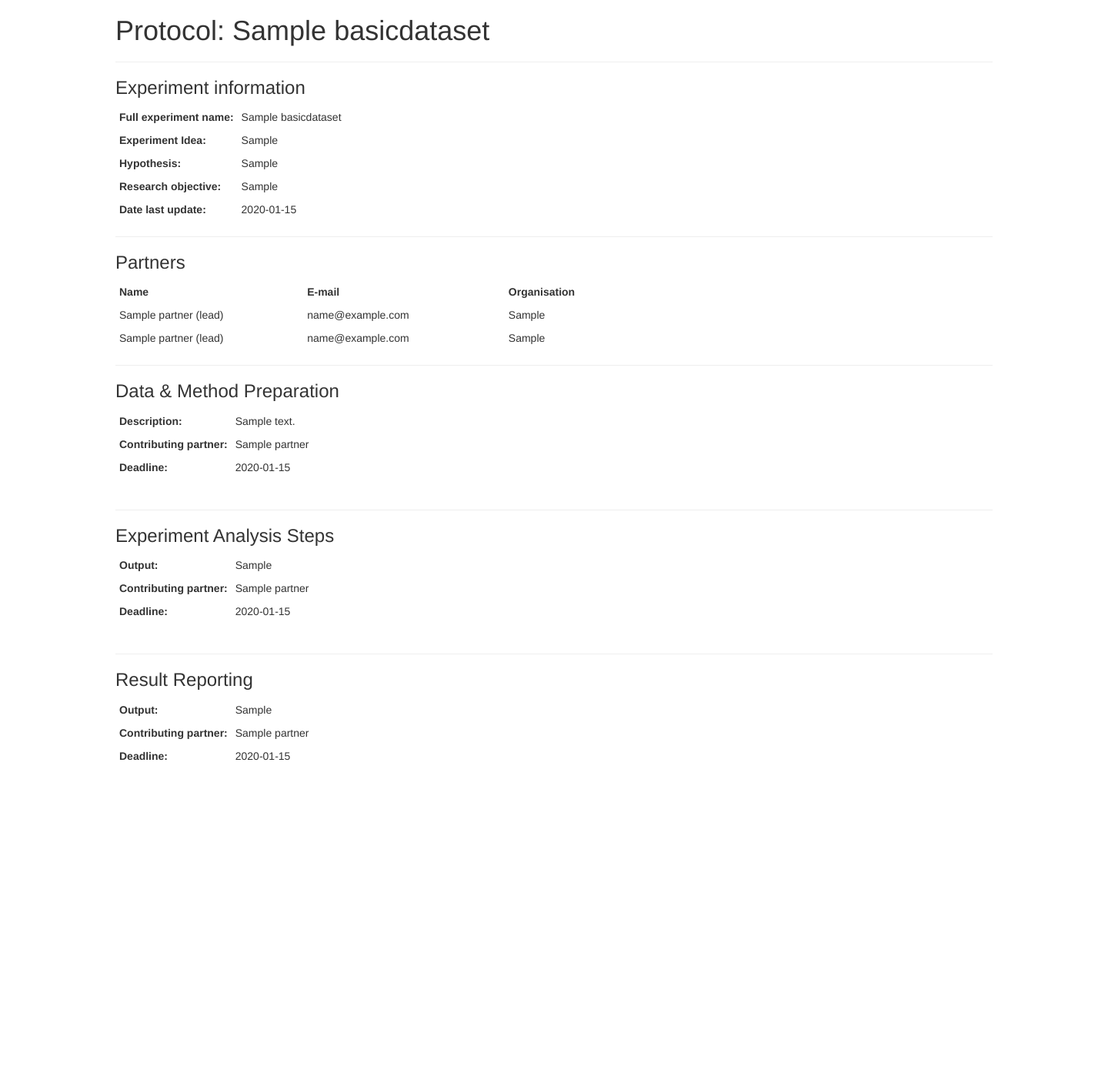
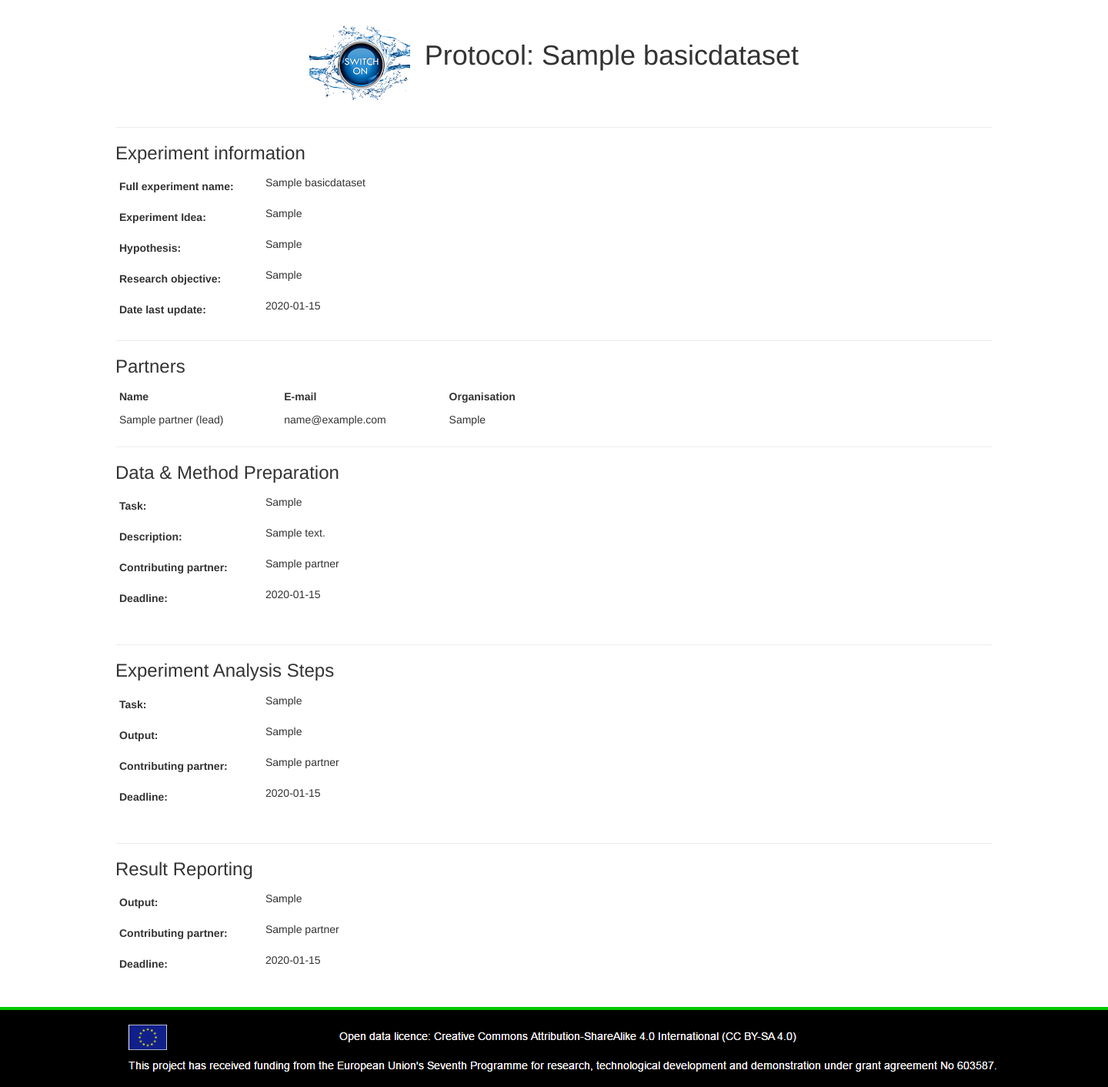
Before and after one commit to beekhuiz/ProtocolTool, a Django app: page /view/1/ in a window 1440 px wide. Shown: the whole page at 77% size. Before the commit the page ends 988 px from the top, so only its background shows below. Run offline with Django 3.2, Linux system fonts and the light colour scheme; tables that the repository leaves empty hold one stand-in row (values such as "Sample post"); parts of the project's set-up code (start-up, migrations or seed data) failed here and were passed over; some libraries are stand-ins or nearby versions.

Commit message:
Improved styling of View HTML

```diff
--- a/protocoltool/forms.py
+++ b/protocoltool/forms.py
@@ -58,7 +58,6 @@ class PartnerForm(forms.ModelForm):
             'organisation': TextInput(
                 attrs={'class': 'form-control input-sm'}
             ),
-
         }
 
 
--- a/protocoltool/static/css/style.css
+++ b/protocoltool/static/css/style.css
@@ -1,19 +1,35 @@
-/*tbody tr.highlight td {
-    background-color: rgb(255,255,0);
-}*/
+html {
+    position: relative;
+    min-height: 100%;
+}
+body {
+    margin: 0 0 100px; /* bottom = footer height */
+}
 
 tr:hover td {
     background:rgb(250,250,180)
 }
 
-/*.table-hover tbody tr:hover td, .table-hover tbody tr:hover th {
-  background-color: #fcf8e3;
-}*/
+.row {
+    margin-top: 8px;
+    margin-bottom: 8px;
+}
 
+.table-hover {
+    display:block;
+    max-height:560px;
+    overflow-y:auto;
+}
 a, a:link, a:visited, a:hover, a:active {
 	color:inherit;
 	text-decoration: none;
  }
+
+thead, tbody tr {
+    display:table;
+    width:100%;
+    table-layout:fixed;
+}
 
 .switchon-header {
     display: block;
@@ -29,59 +45,22 @@ a, a:link, a:visited, a:hover, a:active {
          margin-left: 15px;
 }
 
-.row {
-    margin-top: 8px;
-    margin-bottom: 8px;
-}
-
-.table-hover {
-    display:block;
-    max-height:560px;
-    overflow-y:auto;
-}
-
-thead, tbody tr {
-    display:table;
-    width:100%;
-    table-layout:fixed;
-}
-
 thead {
     background-color: rgb(38,90,136);
     color: white;
 }
-
-
-#sidebar {
-    border-left-style: dashed;
-    border-color: #b2cbe5;
-}
-
-#not-active {
-    color: #9dabb9;
-    cursor: default;
-    pointer-events: none;
-}
-
-#footer {
-    height: 100px;
-  }
-
 
 .error {
     background-color : Bisque;
     border: 2px solid Crimson;
 }
 
-#addButton {
-    vertical-align: bottom;
-}
-
-#meta_table th {
-    text-align: right;
-}
-
 .switchonfooter {
+    position:absolute;
+    bottom:0;
+    left:0;
+    height: 100px;
+    width: 100%;
     box-shadow: 0 -4px 0 rgb(0,200,0);
     background: black;
 }
@@ -89,28 +68,6 @@ thead {
 .switchonfooterimage {
     display: block;
     margin: auto;
-}
-
-/* form css */
-.meta_table th {
-    text-align: right;
-}
-
-#noscript-padding {
-    padding-top: 1.9em;
-}
-
-#noscript-warning {
-    background-color: #ae0000;
-    color: #fff;
-    font-size: 120%;
-    font-weight: bold;
-    left: 0;
-    padding: 5px 0;
-    position: fixed;
-    text-align: center;
-    top: 0;
-    width: 100%;
 }
 
 .alert .glyphicon {
--- a/protocoltool/static/javascript/viewprotocol.js
+++ b/protocoltool/static/javascript/viewprotocol.js
@@ -6,16 +6,18 @@ function writeLabelLine(tablebody, label, text){
             '<td class="col-md-10">' + text + '</td></tr>')
 }
 
-function writePartnerLine(name, email, organisation, lead){
-
-     var leadText = ""
-     if(lead == 'True'){
-        leadText = " (lead)"
-     }
-
-      $("#partnerTable > tbody").append(
-            '<tr>' +
-            '<td class="col-md-2">' + name + leadText + '</td>' +
-            '<td class="col-md-2">' + email + '</td>' +
-            '<td class="col-md-2">' + organisation + '</td></tr>')
-}
+//function writePartnerLine(tablebody, name, email, organisation, lead){
+//
+//    console.log("Added partner")
+//
+//     var leadText = ""
+//     if(lead == 'True'){
+//        leadText = " (lead)"
+//     }
+//
+//     $(tablebody).append(
+//            '<tr>' +
+//            '<td class="col-md-2">' + name + leadText + '</td>' +
+//            '<td class="col-md-2">' + email + '</td>' +
+//            '<td class="col-md-2">' + organisation + '</td></tr>')
+//}
--- a/protocoltool/templates/protocoltool/viewprotocol.html
+++ b/protocoltool/templates/protocoltool/viewprotocol.html
@@ -11,21 +11,24 @@
             <link rel="stylesheet" href="https://maxcdn.bootstrapcdn.com/bootstrap/3.3.6/css/bootstrap.min.css" integrity="sha384-1q8mTJOASx8j1Au+a5WDVnPi2lkFfwwEAa8hDDdjZlpLegxhjVME1fgjWPGmkzs7" crossorigin="anonymous">
 
             {% load staticfiles %}
+            <link rel="stylesheet" type="text/css" href="{% static 'css/style.css' %}" />
             <link rel="stylesheet" type="text/css" href="{% static 'css/viewprotocol.css' %}" />
 
             <!--Javascript-->
             <script src="https://code.jquery.com/jquery-2.2.4.js" integrity="sha256-iT6Q9iMJYuQiMWNd9lDyBUStIq/8PuOW33aOqmvFpqI=" crossorigin="anonymous"></script>
             <script src="https://maxcdn.bootstrapcdn.com/bootstrap/3.3.6/js/bootstrap.min.js" integrity="sha384-0mSbJDEHialfmuBBQP6A4Qrprq5OVfW37PRR3j5ELqxss1yVqOtnepnHVP9aJ7xS" crossorigin="anonymous"></script>
-            <script src="https://ajax.googleapis.com/ajax/libs/jquery/1.12.0/jquery.min.js"></script>
+            <script src="{% static 'javascript/bootbox.min.js' %}"></script>
             <script src="{% static 'javascript/viewprotocol.js' %}"></script>
         </head>
 
 
         <div class="container">
 
-            <h1>
-                Protocol: {{ basic.shortname }}
-            </h1>
+            <div class="switchon-header">
+                <span><img src="{% static 'img/sologo_new_cropped.png' %}" alt=""/></span>
+                <h1>Protocol: {{ basic.shortname }}</h1>
+            </div>
+
 
             <hr>
             <h3> Experiment information </h3>
@@ -36,16 +39,14 @@
             </table>
 
 
-
             <script>
-            console.log("{{ basic.researchObjective|escapejs }}")
-            writeLabelLine("#experimentTable > tbody", "Full experiment name:", "{{ basic.title|escapejs }}");
-            writeLabelLine("#experimentTable > tbody", "Experiment Idea:", "{{ basic.experimentIdea|escapejs }}");
-            writeLabelLine("#experimentTable > tbody", "Hypothesis:", "{{ basic.hypothesis|escapejs }}");
-            writeLabelLine("#experimentTable > tbody", "Research objective:", "{{ basic.researchObjective|escapejs }}");
-            writeLabelLine("#experimentTable > tbody", "Date last update:", "{{ basic.dateLastUpdate|escapejs }}");
+            console.log("{{ basic.researchObjective|linebreaks }}")
+            writeLabelLine("#experimentTable > tbody", "Full experiment name:", "{{ basic.title|linebreaks }}");
+            writeLabelLine("#experimentTable > tbody", "Experiment Idea:", "{{ basic.experimentIdea|linebreaks }}");
+            writeLabelLine("#experimentTable > tbody", "Hypothesis:", "{{ basic.hypothesis|linebreaks }}");
+            writeLabelLine("#experimentTable > tbody", "Research objective:", "{{ basic.researchObjective|linebreaks }}");
+            writeLabelLine("#experimentTable > tbody", "Date last update:", "{{ basic.dateLastUpdate|linebreaks }}");
             </script>
-
 
             <hr>
             <h3> Partners </h3>
@@ -55,20 +56,25 @@
                     <table id="partnerTable" class="table-condensed" table-border="0">
                         <th class="col-md-2"><strong>Name</strong></th>
                         <th class="col-md-2"><strong>E-mail</strong></th>
-                        <th class="col-md-2"><strong>Organisation</strong></th>
+                        <th class="col-md-3"><strong>Organisation</strong></th>
                         <tbody>
-
+                         {% for partner in partners %}
+                            <tr><td class="col-md-2">{{ partner.name }} {% if partner.lead %}(lead){% endif %}</td>
+                            <td class="col-md-2">{{ partner.email }}</td>
+                            <td class="col-md-3">{{ partner.organisation}}</td></tr>
+                         {% endfor %}
                         </tbody>
                     </table>
                 </div>
             </div>
 
+            <!--{% for partner in partners %}-->
+            <!--<script>-->
+            <!--console.log("{{partner.email}}")-->
+            <!--writePartnerLine("#partnerTable > tbody", "{{ partner.name|linebreaks }}", "{{partner.email|linebreaks }}", "{{ partner.organisation|linebreaks }}", "{{ partner.lead }}");-->
+            <!--</script>-->
+            <!--{% endfor %}-->
 
-            {% for partner in partners %}
-            <script>
-            writePartnerLine("{{ partner.name|escapejs }}", "{{partner.email|escapejs }}", "{{ partner.organisation|escapejs }}", "{{ partner.lead }}");
-            </script>
-            {% endfor %}
 
             <hr>
             <h3> Data & Method Preparation </h3>
@@ -80,9 +86,10 @@
 
             {% for method in methods %}
             <script>
-            writeLabelLine("#methodTable > tbody", "Description:", "{{ method.description|escapejs }}");
-            writeLabelLine("#methodTable > tbody", "Contributing partner:", "{{ method.partner.name|escapejs }}");
-            writeLabelLine("#methodTable > tbody", "Deadline:", "{{ method.deadline|escapejs }}");
+            writeLabelLine("#methodTable > tbody", "Task:", "{{ method.task|linebreaks }}");
+            writeLabelLine("#methodTable > tbody", "Description:", "{{ method.description|linebreaks }}");
+            writeLabelLine("#methodTable > tbody", "Contributing partner:", "{{ method.partner.name|linebreaks }}");
+            writeLabelLine("#methodTable > tbody", "Deadline:", "{{ method.deadline|linebreaks }}");
             writeLabelLine("#methodTable > tbody", "", "");
             writeLabelLine("#methodTable > tbody", "", "");
             </script>
@@ -99,9 +106,10 @@
 
             {% for step in steps %}
             <script>
-            writeLabelLine("#stepTable > tbody", "Output:", "{{ step.properties|escapejs }}");
-            writeLabelLine("#stepTable > tbody", "Contributing partner:", "{{ step.partner.name|escapejs }}");
-            writeLabelLine("#stepTable > tbody", "Deadline:", "{{ step.deadline|escapejs }}");
+            writeLabelLine("#stepTable > tbody", "Task:", "{{ step.task|linebreaks }}");
+            writeLabelLine("#stepTable > tbody", "Output:", "{{ step.properties|linebreaks }}");
+            writeLabelLine("#stepTable > tbody", "Contributing partner:", "{{ step.partner.name|linebreaks }}");
+            writeLabelLine("#stepTable > tbody", "Deadline:", "{{ step.deadline|linebreaks }}");
             writeLabelLine("#stepTable > tbody", "", "");
             writeLabelLine("#stepTable > tbody", "", "");
             </script>
@@ -117,14 +125,21 @@
 
             {% for result in results %}
             <script>
-            writeLabelLine("#resultTable > tbody", "Output:", "{{ result.properties|escapejs }}");
-            writeLabelLine("#resultTable > tbody", "Contributing partner:", "{{ result.partner.name|escapejs }}");
-            writeLabelLine("#resultTable > tbody", "Deadline:", "{{ result.deadline|escapejs }}");
+            writeLabelLine("#resultTable > tbody", "Output:", "{{ result.properties|linebreaks }}");
+            writeLabelLine("#resultTable > tbody", "Contributing partner:", "{{ result.partner.name|linebreaks }}");
+            writeLabelLine("#resultTable > tbody", "Deadline:", "{{ result.deadline|linebreaks }}");
             writeLabelLine("#resultTable > tbody", "", "");
             writeLabelLine("#resultTable > tbody", "", "");
             </script>
             {% endfor %}
 
         </div> <!--END CONTAINER -->
+
+        <br>
+
+        <footer class="switchonfooter">
+            <img class="switchonfooterimage" src="{% static 'img/switchonfooter_adjusted.png' %}" alt=""/>
+        </footer>
+
     </body>
 </html>
--- a/protocoltool/urls.py
+++ b/protocoltool/urls.py
@@ -12,9 +12,7 @@ urlpatterns = patterns('',
 
     #url(r'^form/$', views.formBasic, name='formbasic'),
     url(r'^$', views.review, name='protocoloverview_review'),
-    #url(r'^participate/$', views.protocolOverview, kwargs={'showParticipate': True, 'showReview': False}, name='protocoloverview_participate'),
     url(r'^participate/$', views.participate, name='protocoloverview_participate'),
-    #url(r'^review/$', views.protocolOverview, kwargs={'showParticipate': False, 'showReview': True}, name='protocoloverview_review'),
     url(r'^review/$', views.review, name='protocoloverview_review'),
 
     url(r'^overviewaction/$', views.protocolOverviewAction, name='protocoloverview_action'),
--- a/protocoltool/views.py
+++ b/protocoltool/views.py
@@ -89,74 +89,6 @@ def protocolOverviewAction(request):
     return HttpResponseRedirect(reverse('protocoltool:protocoloverview_review'))
 
 
-
-
-
-def protocolOverview(request, kwargs):
-    '''
-    Show a table with all the protocols. From this table, protocols can be added, edited or published.
-    :param request:
-    :return: html page with protocoloverview
-    '''
-
-    context = {}
-
-    if request.method == 'POST':
-        postDict = request.POST.dict()
-
-        dataset_id = postDict['dataset_id']
-        action = postDict['dataset_action']
-
-        dataset_obj = BasicDataset.objects.get(id=dataset_id)
-
-        if action == 'view':
-            # go to URL that shows HTML page with all form info
-            url = '/view/%s/' % dataset_obj.id
-            return HttpResponseRedirect(url)
-
-        if action == 'delete':
-            # Remove metadata in database
-            BasicDataset.objects.filter(id=dataset_id).delete()
-
-        elif action == 'publish':
-            # Fill in dataset published field
-            dataset_obj.published = True
-            dataset_obj.save()
-
-        elif action == 'unpublish':
-            # Empty the dataset published field
-            if dataset_obj.published is not None:
-                dataset_obj.published = False
-                dataset_obj.save()
-
-        elif action == 'export':
-            response = PDFexport.createPDF(dataset_id)
-            return response
-
-        elif action == 'edit':
-            url = '/form/%s/' % dataset_obj.id
-            return HttpResponseRedirect(url)
-
-        return HttpResponseRedirect(reverse('protocoltool:protocoloverview'))
-
-    elif request.method == 'GET':
-        try:
-            dataset_list = BasicDataset.objects.all()
-
-            #pdb.set_trace()
-
-            context.update({
-                'dataset_list': dataset_list,
-                'show_participate': kwargs['showParticipate'],
-                'show_review': kwargs['showReview'],
-            })
-
-        except ObjectDoesNotExist:
-            raise Http404
-
-    return render(request, 'protocoltool/protocoloverview.html', context)
-
-
 def createProtocol(request):
 
     # Create empty dataset
@@ -226,9 +158,9 @@ def formAll(request, dataset_id="0"):
         )
         core_obj.save()
 
-        return HttpResponseRedirect(reverse('protocoltool:protocoloverview'))
+        return HttpResponseRedirect(reverse('protocoltool:protocoloverview_participate'))
 
-    return HttpResponseRedirect(reverse('protocoltool:protocoloverview'))
+    return HttpResponseRedirect(reverse('protocoltool:protocoloverview_participate'))
 
 
 def getAllProtocolInfo(datasetID):
```
Also changed, not shown: protocoltool/static/javascript/functions.js (+14 -10 lines), protocoltool/templates/protocoltool/form.html (+7 -9 lines), protocoltool/templates/protocoltool/protocoloverview.html (+12 -9 lines), protocoltool/static/img/sologo_new_cropped.png (added), protocoltool/static/javascript/bootbox.min.js (added).
